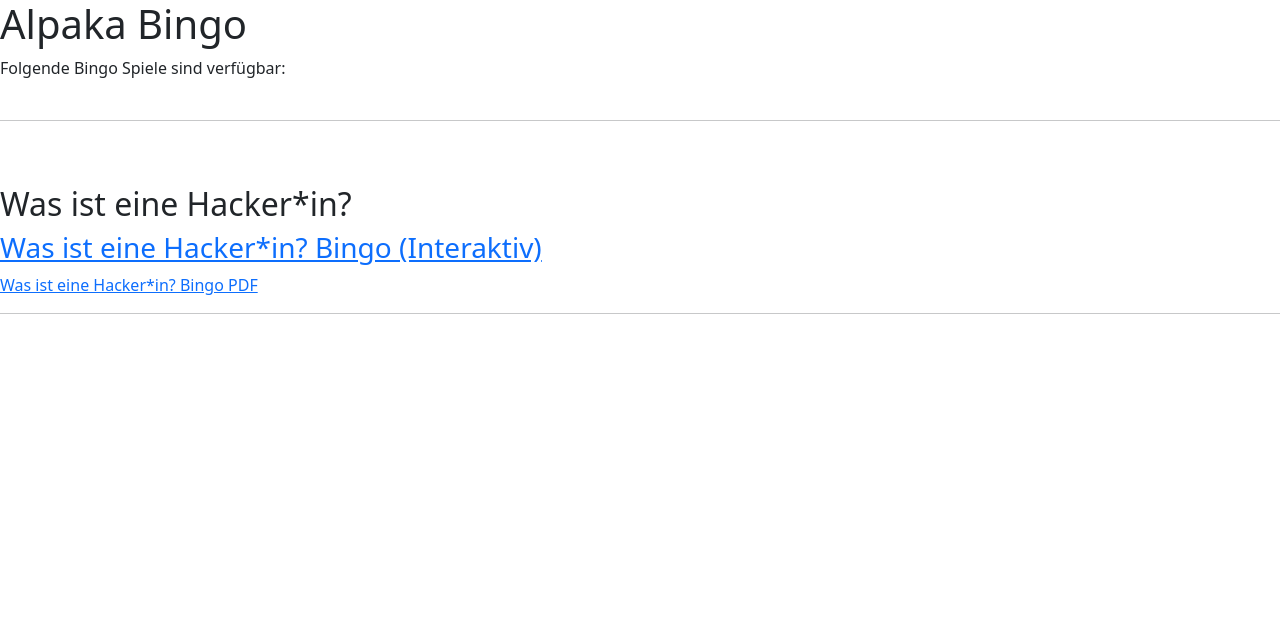
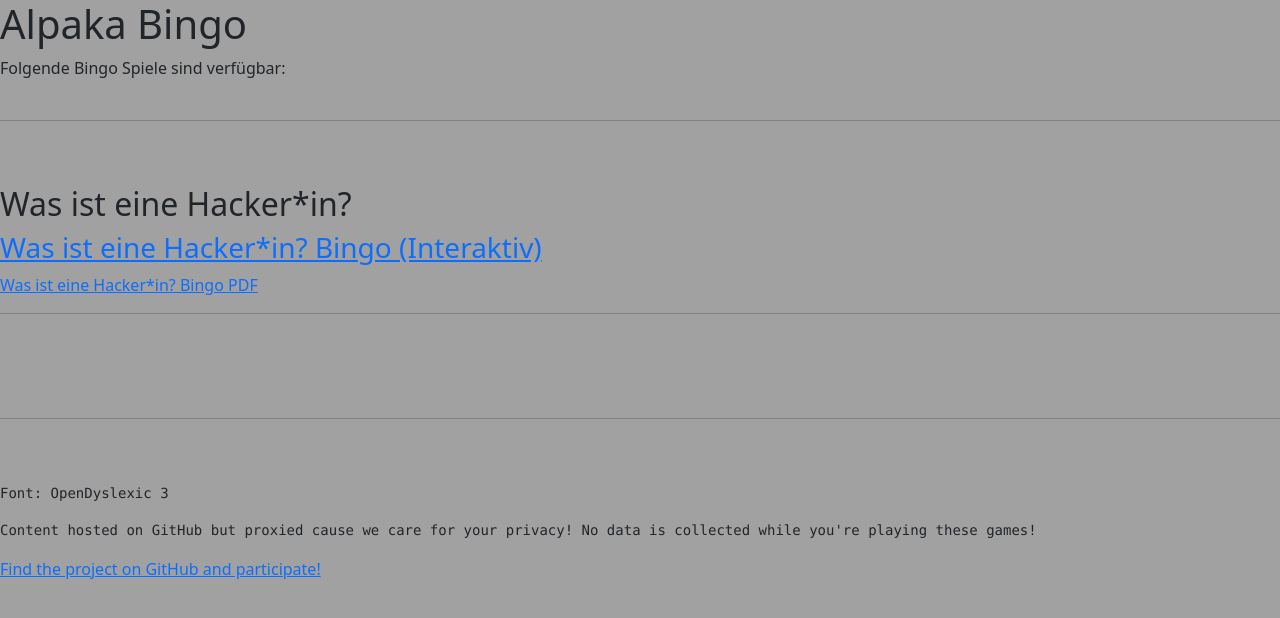
Before and after one commit to td00/alpakabingo, a plain HTML site: page index.html in a window 1280 px wide. Drawn offline with Linux system fonts and the light colour scheme.

Commit message:
using the style.css on the index page

```diff
--- a/index.html
+++ b/index.html
@@ -1,7 +1,9 @@
 <html>
 <head>
 <title>Alpaka Bingo</title>
+
 <link href="css/bootstrap.css" rel="stylesheet" type="text/css">
+<link href="css/style.css" rel="stylesheet" type="text/css">
 <!--<meta http-equiv="refresh" content="0; URL='/wasisteinehackerin.html'" /> -->
 
 </head>
@@ -22,4 +24,9 @@
     <br>
     <hr>
     <br>-->
+
+
+    <br /><br /><hr /><br /><br />
+    <pre>Font: OpenDyslexic 3</pre><pre>Content hosted on GitHub but proxied cause we care for your privacy! No data is collected while you're playing these games!</pre>
+    <a href="https://github.com/td00/alpakabingo">Find the project on GitHub and participate!</a>
 </html>
```
